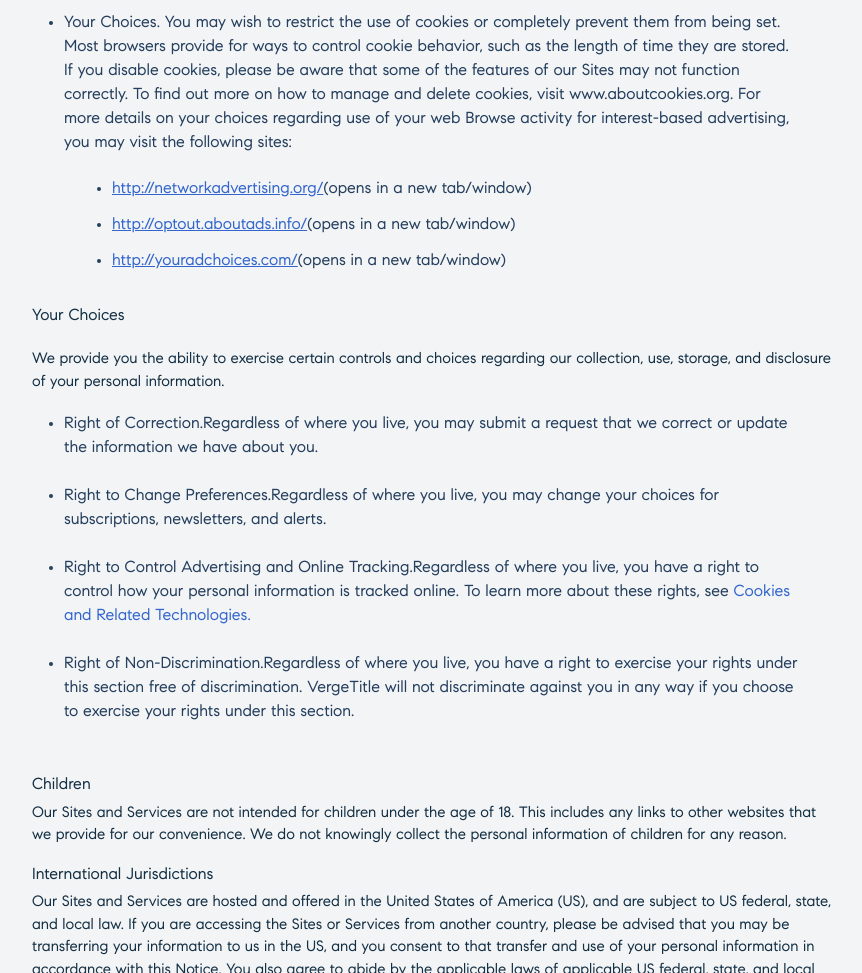
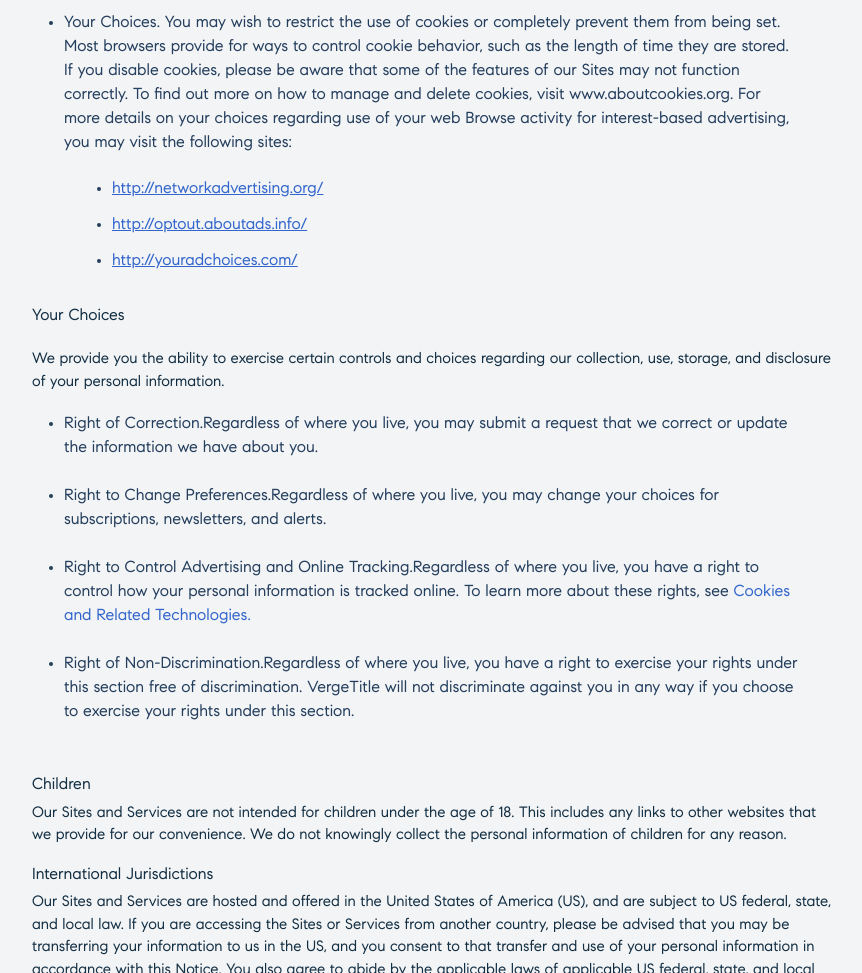
Before and after one commit to ZahidAliCodes/vergetitle, a plain HTML site: page privacy-policy.html in a window 1280 px wide. Shown: the part 6715-7688 px from the top of the page, without its empty margins (208-1070 px from the left). Drawn offline with Linux system fonts and the light colour scheme.

Commit message:
links update

```diff
--- a/privacy-policy.html
+++ b/privacy-policy.html
@@ -329,7 +329,7 @@
                             whenever you return to our Sites. These technologies provide a better experience when you use our Sites and Services, and allow us to improve our services. We may also use analytic software, such as Google
                             Analytics and others, to help better understand how our Sites function on your device(s) and for other analytical purposes. To learn more about how Google uses data when you use our Sites, see How Google uses
                             data when you use our partners' sites or apps (opens in a new tab/window). You can opt-out of Google Analytics by installing Google's opt-out browser add-on here
-                            <a href="https://tools.google.com/dlpage/gaoptout">https://tools.google.com/dlpage/gaoptout</a> (opens in a new tab/window).
+                            <a href="https://tools.google.com/dlpage/gaoptout" target="blank">https://tools.google.com/dlpage/gaoptout</a> (opens in a new tab/window).
                         </p>
                         <br />
                         <p class="pro-text">Below is an overview of the types of cookies and related technology we deploy, and your choices.</p>
@@ -361,9 +361,9 @@
                         </div>
                         <div class="service-count-main-2">
                             <ul>
-                                <li><a href="http://networkadvertising.org/">http://networkadvertising.org/</a>(opens in a new tab/window)</li>
-                                <li><a href="http://optout.aboutads.info/">http://optout.aboutads.info/</a>(opens in a new tab/window)</li>
-                                <li><a href="http://youradchoices.com/">http://youradchoices.com/</a>(opens in a new tab/window)</li>
+                                <li><a href="http://networkadvertising.org/" target="blank">http://networkadvertising.org/</a></li>
+                                <li><a href="http://optout.aboutads.info/" target="blank">http://optout.aboutads.info/</a></li>
+                                <li><a href="http://youradchoices.com/" target="blank">http://youradchoices.com/</a></li>
                             </ul>
                         </div>
                         <br />
```
Also changed, not shown: index.html (+1 -1 lines), 1 other file.
